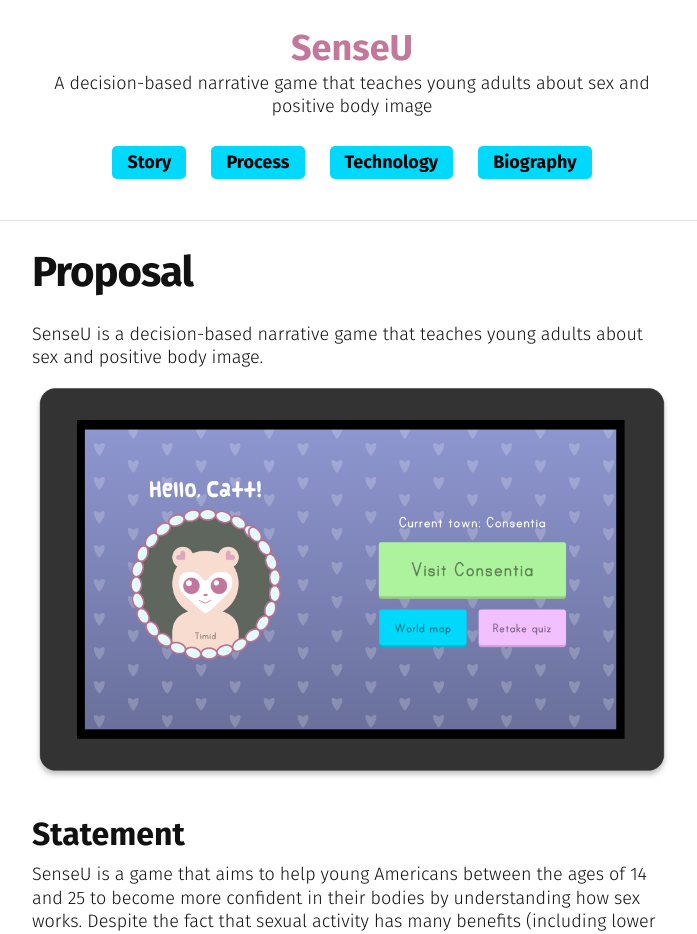
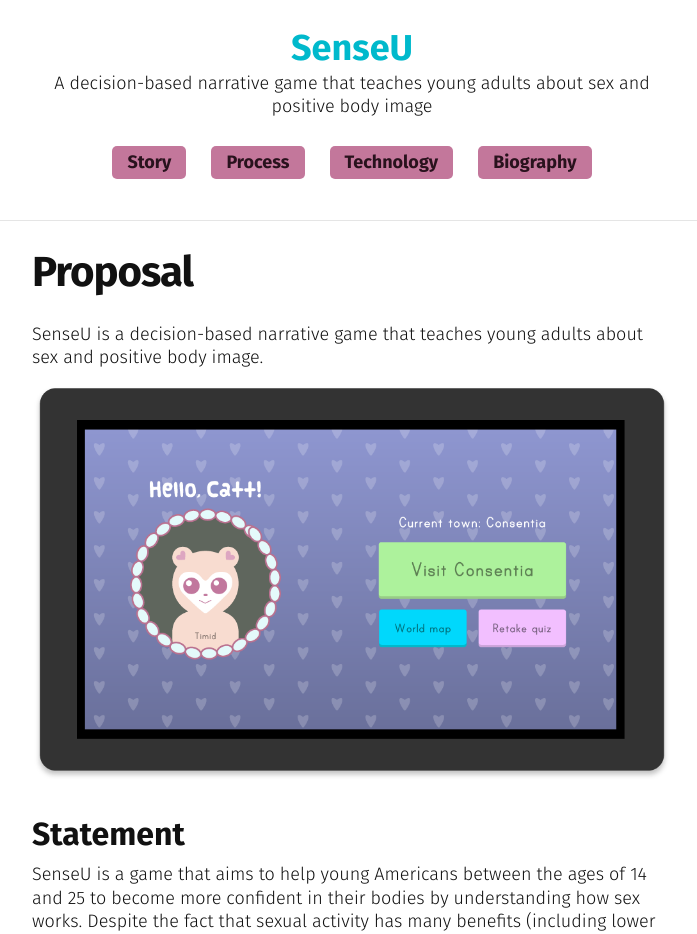
Before and after one commit to cattsmall/thesis-website, a Jekyll site: the page built from proposal.md, in a window 1280 px wide. Shown: the top 934 px of the page, without its empty margins (288-985 px from the left). Built offline with Jekyll 4.4.1, drawn with Linux system fonts in a browser that asks for light colours.

Commit message:
Update main.scss

```diff
--- a/css/main.scss
+++ b/css/main.scss
@@ -14,8 +14,8 @@ $spacing-unit:     30px;
 
 $text-color:       #111;
 $background-color: #ffffff;
-$brand-color:      #c3779b;
-$secondary-color:  #00D8FC;
+$brand-color:      #00B9CC;
+$secondary-color:  #c3779b;
 
 $grey-color:       #828282;
 $grey-color-light: lighten($grey-color, 40%);
```
